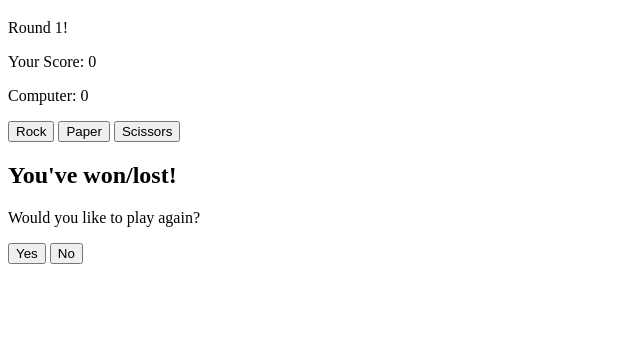
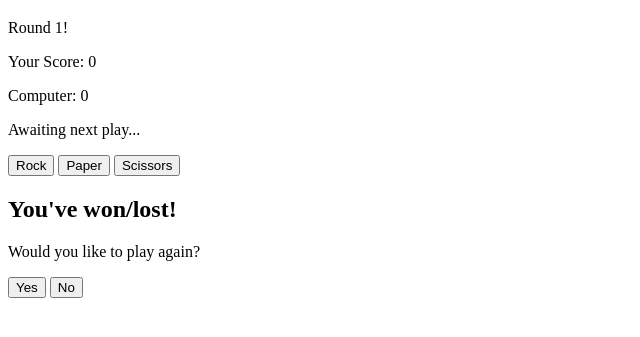
Before and after one commit to Eduardo06sp/rock-paper-scissors, a plain HTML site: page index.html in a window 1280 px wide. Shown: the part 61-398 px from the top of the page, without its empty margins (0-640 px from the left). Drawn offline with Linux system fonts and the light colour scheme.

Commit message:
Add div to contain round results

```diff
--- a/index.html
+++ b/index.html
@@ -17,6 +17,9 @@
         <p class="player-score">Your Score: 0</p>
         <p class="computer-score">Computer: 0</p>
       </div>
+      <div class="round-results">
+        <p>Awaiting next play...</p>
+      </div>
       <div class="buttons">
         <button class="game-choice rock">Rock</button>
         <button class="game-choice paper">Paper</button>
```
